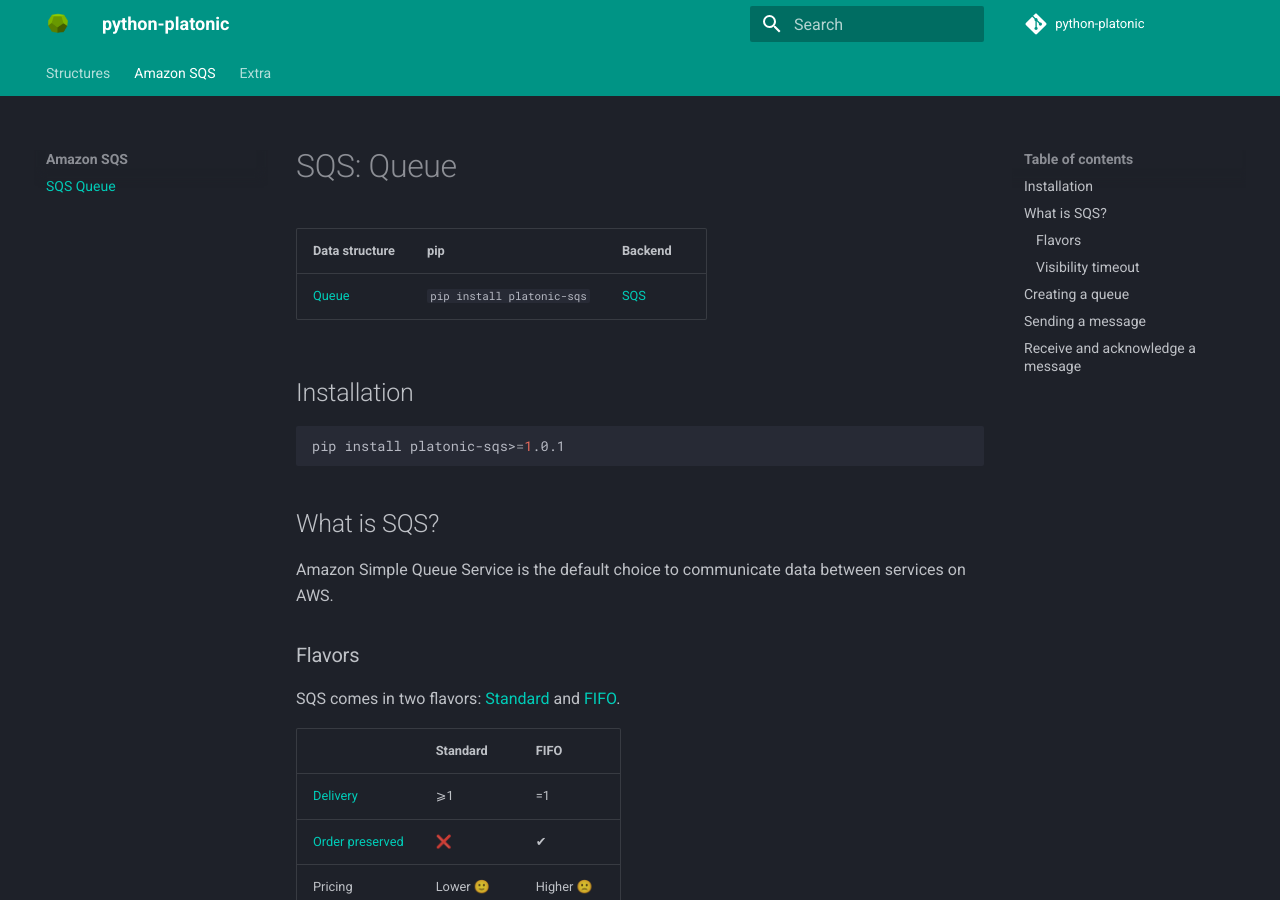
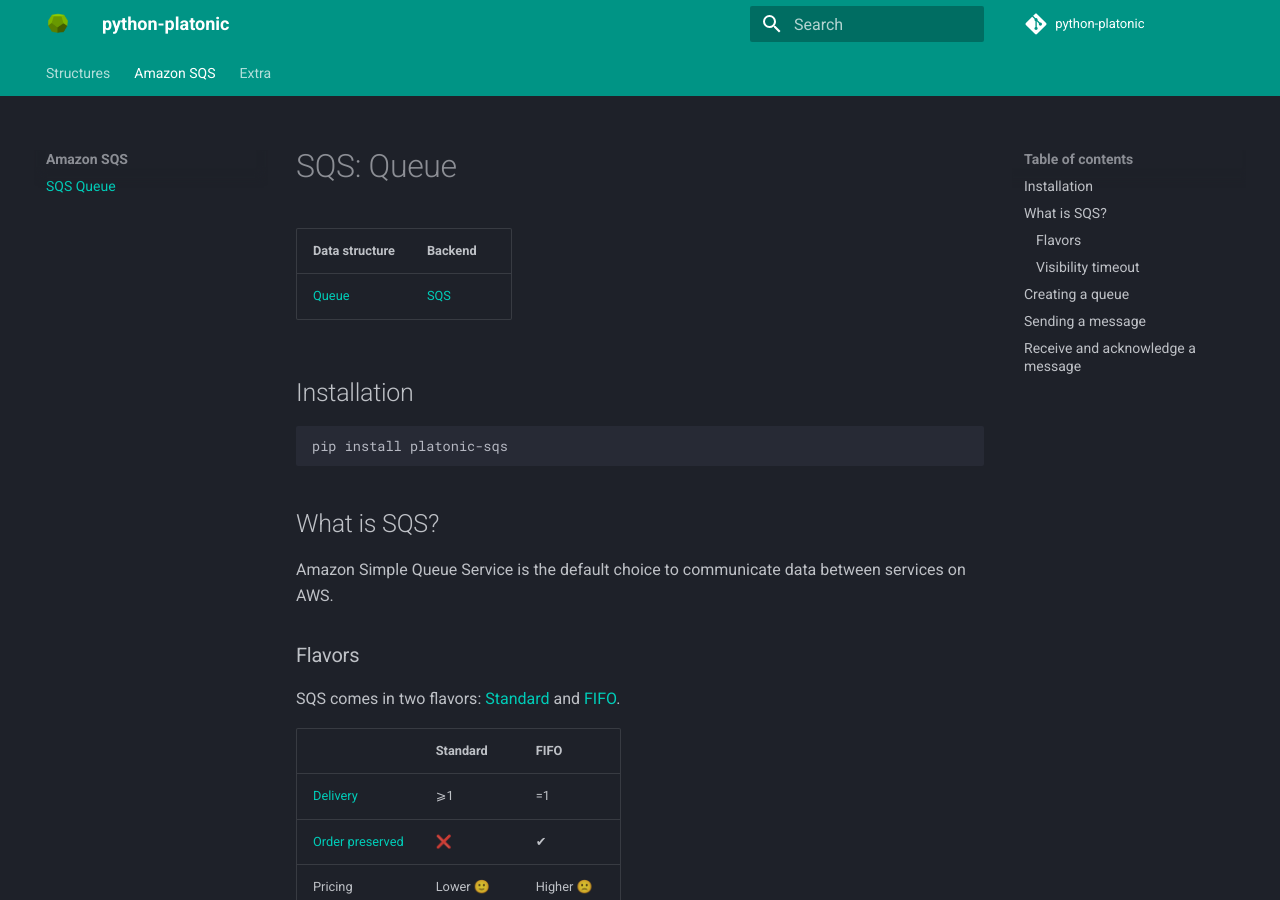
Before and after one commit to python-platonic/platonic.tools, an MkDocs documentation site: the page built from docs/sqs/queue.md, in a window 1280 px wide and 900 px high. Built offline with MkDocs 1.6.1 and Material for MkDocs 9.7.7, drawn with Linux system fonts in a browser that asks for light colours.

Commit message:
Add a bit of cosmetic

````diff
--- a/docs/sqs/queue.md
+++ b/docs/sqs/queue.md
@@ -1,13 +1,13 @@
 # SQS: Queue
 
-| Data structure              | pip                        | Backend                            |
-| ---                         | ---                        | ---                                |
-| [Queue](/structures/queue/) | `pip install platonic-sqs` | [SQS](https://aws.amazon.com/sqs/) |
+| Data structure              | Backend                            |
+| ---                         | ---                                |
+| [Queue](/structures/queue/) | [SQS](https://aws.amazon.com/sqs/) |
 
 ## Installation
 
 ```bash
-pip install platonic-sqs>=1.0.1
+pip install platonic-sqs
 ```
 
 ## What is SQS?
````
